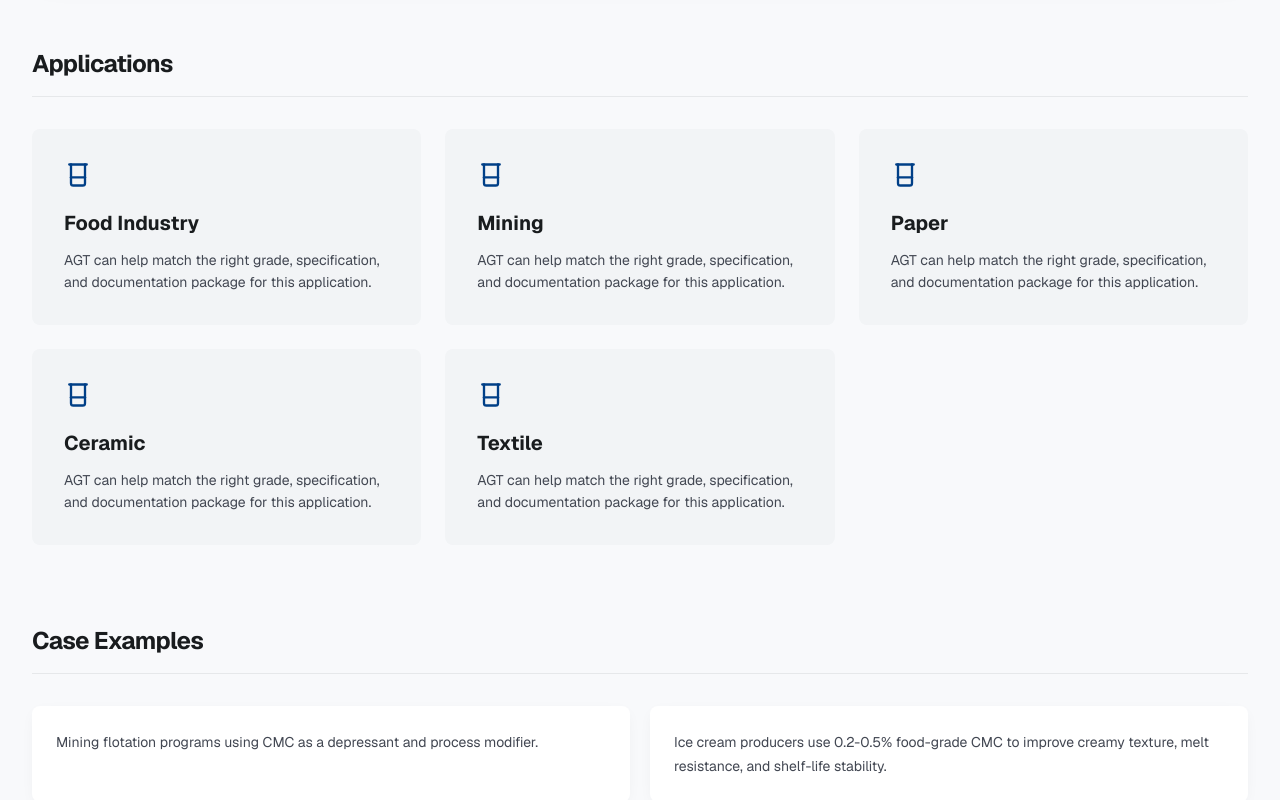
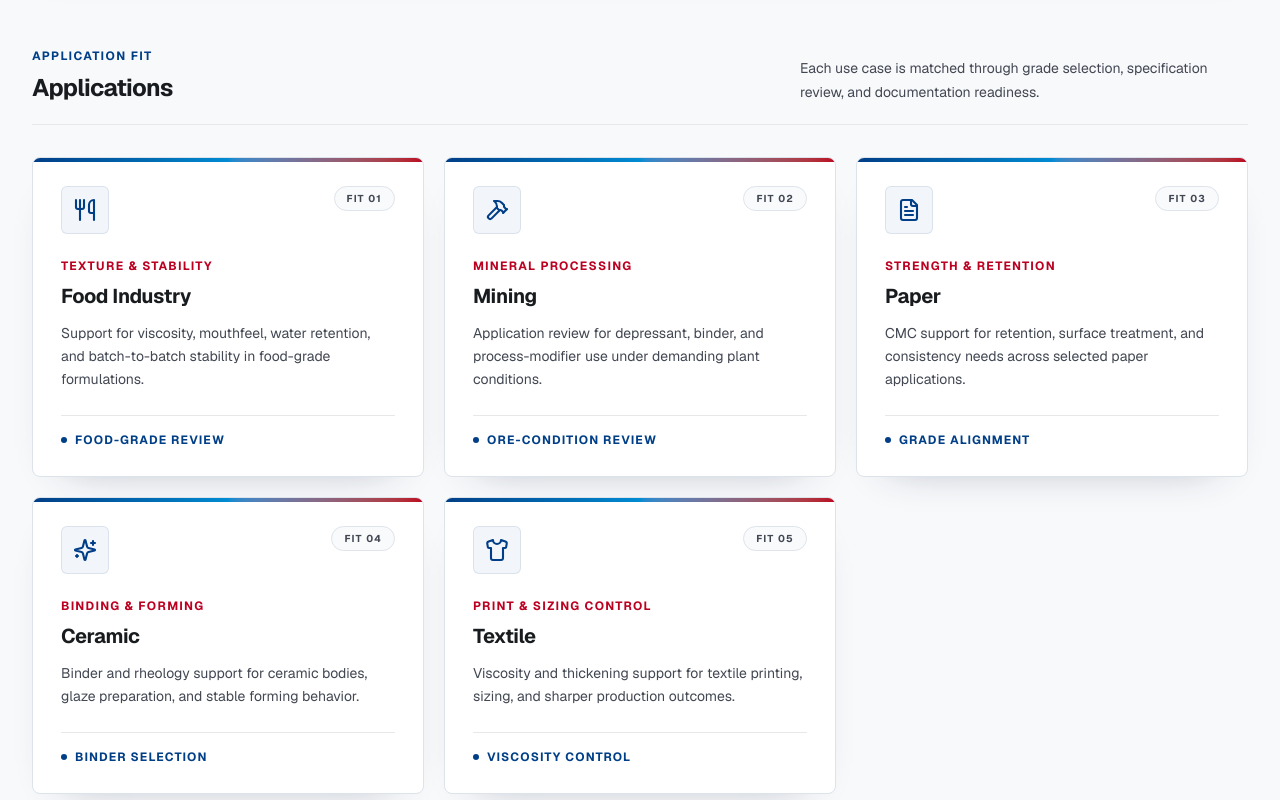
Before and after one commit to persadaramiiza/agt-website, a Next.js app: page /products/cmc in a window 1280 px wide. Shown: the part 1020-1820 px from the top of the page. Built offline with nearby package versions, Linux system fonts and the light colour scheme.

Commit message:
Improve product application cards and header dropdown

```diff
--- a/src/app/products/[slug]/page.tsx
+++ b/src/app/products/[slug]/page.tsx
@@ -1,6 +1,24 @@
 import type { Metadata } from "next";
 import { notFound } from "next/navigation";
-import { Beaker, Download, FileText } from "lucide-react";
+import type { LucideIcon } from "lucide-react";
+import {
+  Beaker,
+  Download,
+  Droplets,
+  Factory,
+  FileText,
+  FlaskConical,
+  Hammer,
+  Layers3,
+  PackageCheck,
+  Paintbrush,
+  ShieldCheck,
+  Shirt,
+  Sparkles,
+  Utensils,
+  Waves,
+  Wheat,
+} from "lucide-react";
 import { figmaAssets } from "@/lib/design";
 import { getProduct, products } from "@/lib/data";
 import { buildWhatsAppUrl } from "@/lib/whatsapp";
@@ -8,6 +26,133 @@ import { buildWhatsAppUrl } from "@/lib/whatsapp";
 type ProductDetailPageProps = {
   params: Promise<{ slug: string }>;
 };
+
+type ApplicationCardContent = {
+  eyebrow: string;
+  description: string;
+  capability: string;
+  icon: LucideIcon;
+};
+
+const applicationContent: Record<string, ApplicationCardContent> = {
+  "Food Industry": {
+    eyebrow: "Texture & Stability",
+    description:
+      "Support for viscosity, mouthfeel, water retention, and batch-to-batch stability in food-grade formulations.",
+    capability: "Food-grade review",
+    icon: Utensils,
+  },
+  "Food Processing": {
+    eyebrow: "Processing Consistency",
+    description:
+      "Ingredient matching for texture control, moisture behavior, sweetness balance, and production reliability.",
+    capability: "Formulation support",
+    icon: Wheat,
+  },
+  "Beverage Systems": {
+    eyebrow: "Solubility & Body",
+    description:
+      "Grade selection for beverage mixes, carriers, acidity control, and consistent sensory performance.",
+    capability: "Beverage fit",
+    icon: Droplets,
+  },
+  Fermentation: {
+    eyebrow: "Carbohydrate Source",
+    description:
+      "Reliable carbohydrate input for fermentation workflows that need predictable purity and handling.",
+    capability: "Process matching",
+    icon: FlaskConical,
+  },
+  Mining: {
+    eyebrow: "Mineral Processing",
+    description:
+      "Application review for depressant, binder, and process-modifier use under demanding plant conditions.",
+    capability: "Ore-condition review",
+    icon: Hammer,
+  },
+  Paper: {
+    eyebrow: "Strength & Retention",
+    description:
+      "CMC support for retention, surface treatment, and consistency needs across selected paper applications.",
+    capability: "Grade alignment",
+    icon: FileText,
+  },
+  Ceramic: {
+    eyebrow: "Binding & Forming",
+    description:
+      "Binder and rheology support for ceramic bodies, glaze preparation, and stable forming behavior.",
+    capability: "Binder selection",
+    icon: Sparkles,
+  },
+  Textile: {
+    eyebrow: "Print & Sizing Control",
+    description:
+      "Viscosity and thickening support for textile printing, sizing, and sharper production outcomes.",
+    capability: "Viscosity control",
+    icon: Shirt,
+  },
+  Texturizing: {
+    eyebrow: "Texture System",
+    description:
+      "Thickening and body-building support for products that need stable texture and controlled processing.",
+    capability: "Texture planning",
+    icon: Layers3,
+  },
+  "Industrial Blends": {
+    eyebrow: "Blend Reliability",
+    description:
+      "Practical support for carrier systems, powder handling, dispersion, and repeatable blend performance.",
+    capability: "Blend review",
+    icon: PackageCheck,
+  },
+  "Water Treatment": {
+    eyebrow: "Treatment Workflow",
+    description:
+      "Chemical selection support for disinfection, process water, wastewater, and sanitation programs.",
+    capability: "Treatment fit",
+    icon: Waves,
+  },
+  Sanitation: {
+    eyebrow: "Controlled Disinfection",
+    description:
+      "Grade and format discussion for sanitation workflows that need practical handling and documentation.",
+    capability: "Safety document fit",
+    icon: ShieldCheck,
+  },
+  "Industrial Cleaning": {
+    eyebrow: "Facility Support",
+    description:
+      "Product matching for cleaning and treatment routines where stability, form, and supply continuity matter.",
+    capability: "Operational support",
+    icon: Factory,
+  },
+  "pH Control": {
+    eyebrow: "Acidity Adjustment",
+    description:
+      "Support for pH control, acidity balancing, and chelation needs in food and industrial formulations.",
+    capability: "Control range review",
+    icon: Beaker,
+  },
+  "Industrial Formulation": {
+    eyebrow: "Formulation Fit",
+    description:
+      "Application guidance for formulation adjustment, compatibility discussion, and documentation readiness.",
+    capability: "Compatibility review",
+    icon: Paintbrush,
+  },
+};
+
+function getApplicationContent(application: string): ApplicationCardContent {
+  return (
+    applicationContent[application] ?? {
+      eyebrow: "Application Fit",
+      description:
+        "AGT can help match the right grade, specification, and documentation package for this application.",
+      capability: "Technical review",
+      icon: Beaker,
+    }
+  );
+}
 
 export function generateStaticParams() {
   return products.map((product) => ({ slug: product.slug }));
@@ -107,20 +252,55 @@ export default async function ProductDetailPage({
       </section>
 
       <section className="agt-container pb-20">
-        <h2 className="border-b border-[#e6e8ea] pb-4 text-2xl font-bold tracking-[-0.6px]">
-          Applications
-        </h2>
-        <div className="mt-8 grid gap-6 md:grid-cols-3">
-          {product.applications.map((application) => (
-            <article key={application} className="rounded-lg bg-[#f2f4f6] p-8">
-              <Beaker className="text-primary" size={28} />
-              <h3 className="mt-5 text-xl font-bold">{application}</h3>
-              <p className="mt-3 text-sm leading-[22px] text-muted">
-                AGT can help match the right grade, specification, and
-                documentation package for this application.
-              </p>
-            </article>
-          ))}
+        <div className="flex flex-col gap-3 border-b border-[#e6e8ea] pb-5 md:flex-row md:items-end md:justify-between">
+          <div>
+            <p className="text-xs font-bold uppercase tracking-[1.4px] text-primary">
+              Application Fit
+            </p>
+            <h2 className="mt-2 text-2xl font-bold tracking-[-0.6px]">
+              Applications
+            </h2>
+          </div>
+          <p className="max-w-md text-sm leading-6 text-muted">
+            Each use case is matched through grade selection, specification
+            review, and documentation readiness.
+          </p>
+        </div>
+        <div className="mt-8 grid gap-5 md:grid-cols-2 lg:grid-cols-3">
+          {product.applications.map((application, index) => {
+            const content = getApplicationContent(application);
+            const Icon = content.icon;
+
+            return (
+              <article
+                key={application}
+                className="group relative overflow-hidden rounded-lg border border-[#dde3ea] bg-white p-7 shadow-[0_18px_42px_-34px_rgba(15,35,63,0.45)] transition duration-300 hover:-translate-y-1 hover:border-primary/35 hover:shadow-[0_26px_54px_-34px_rgba(15,35,63,0.55)]"
+              >
+                <div className="absolute inset-x-0 top-0 h-1 bg-gradient-to-r from-primary via-[#008bd2] to-accent" />
+                <div className="flex items-start justify-between gap-4">
+                  <div className="flex h-12 w-12 items-center justify-center rounded-md border border-primary/10 bg-primary/5 text-primary transition duration-300 group-hover:bg-primary group-hover:text-white">
+                    <Icon size={24} strokeWidth={2.1} />
+                  </div>
+                  <span className="rounded-full border border-[#dfe4ea] bg-[#f8fafc] px-3 py-1 text-[10px] font-bold uppercase tracking-[1.2px] text-muted">
+                    Fit {String(index + 1).padStart(2, "0")}
+                  </span>
+                </div>
+                <p className="mt-6 text-xs font-bold uppercase tracking-[1.3px] text-accent">
+                  {content.eyebrow}
+                </p>
+                <h3 className="mt-2 text-xl font-bold tracking-[-0.4px] text-foreground">
+                  {application}
+                </h3>
+                <p className="mt-3 text-sm leading-[23px] text-muted">
+                  {content.description}
+                </p>
+                <div className="mt-6 flex items-center gap-2 border-t border-[#e6e8ea] pt-4 text-xs font-bold uppercase tracking-[1.1px] text-primary">
+                  <span className="h-1.5 w-1.5 rounded-full bg-primary" />
+                  {content.capability}
+                </div>
+              </article>
+            );
+          })}
         </div>
       </section>
 
--- a/src/components/header.tsx
+++ b/src/components/header.tsx
@@ -42,7 +42,7 @@ export function Header() {
             >
               Products
             </Link>
-            <div className="nav-menu invisible absolute left-0 top-full w-[640px] translate-y-3 pt-5 opacity-0 group-hover:visible group-hover:translate-y-0 group-hover:opacity-100">
+            <div className="nav-menu invisible fixed left-1/2 top-16 w-[min(640px,calc(100vw-48px))] -translate-x-1/2 translate-y-3 pt-5 opacity-0 group-hover:visible group-hover:translate-y-0 group-hover:opacity-100">
               <div className="nav-menu-panel industrial-shadow grid grid-cols-[0.8fr_1.2fr] gap-px overflow-hidden rounded-lg border border-[#e0e3e5] bg-[#e0e3e5]">
                 <div className="bg-white p-6">
                   <p className="text-xs font-bold uppercase tracking-[1.2px] text-accent">
```
